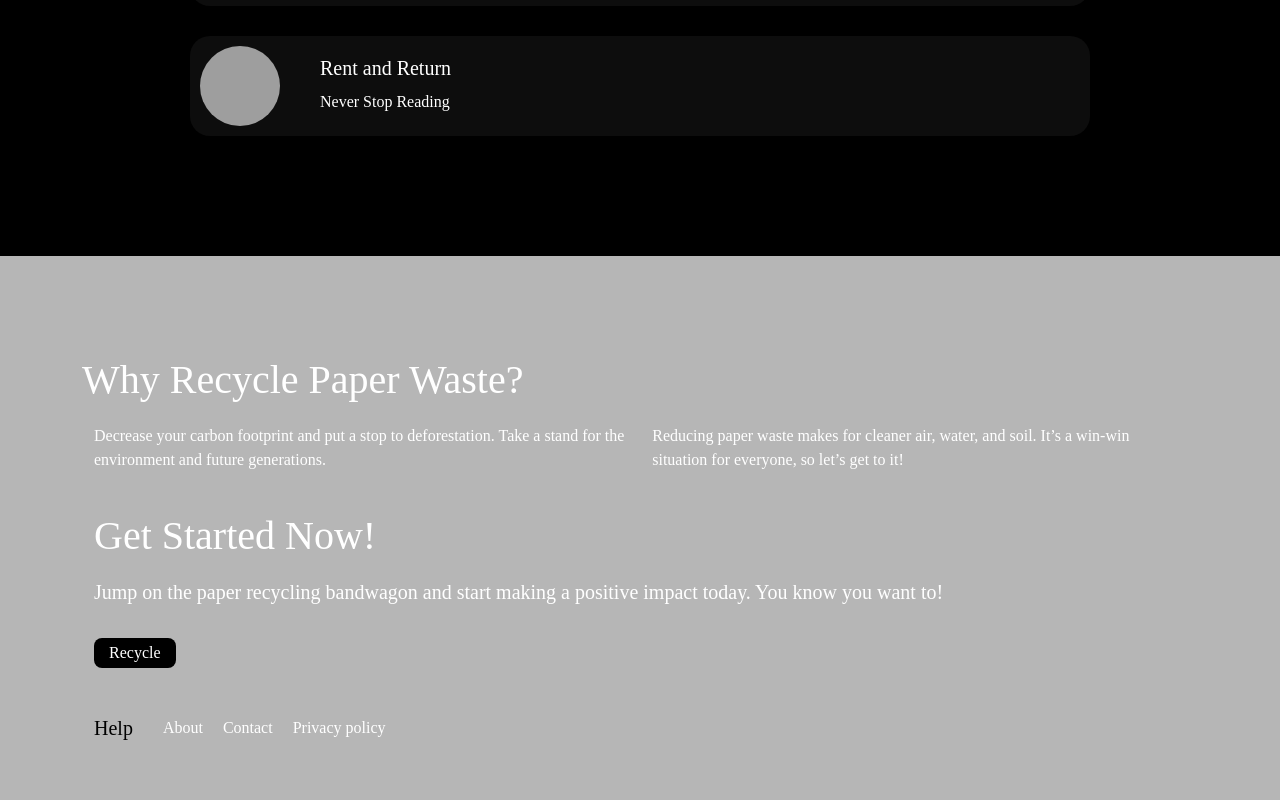
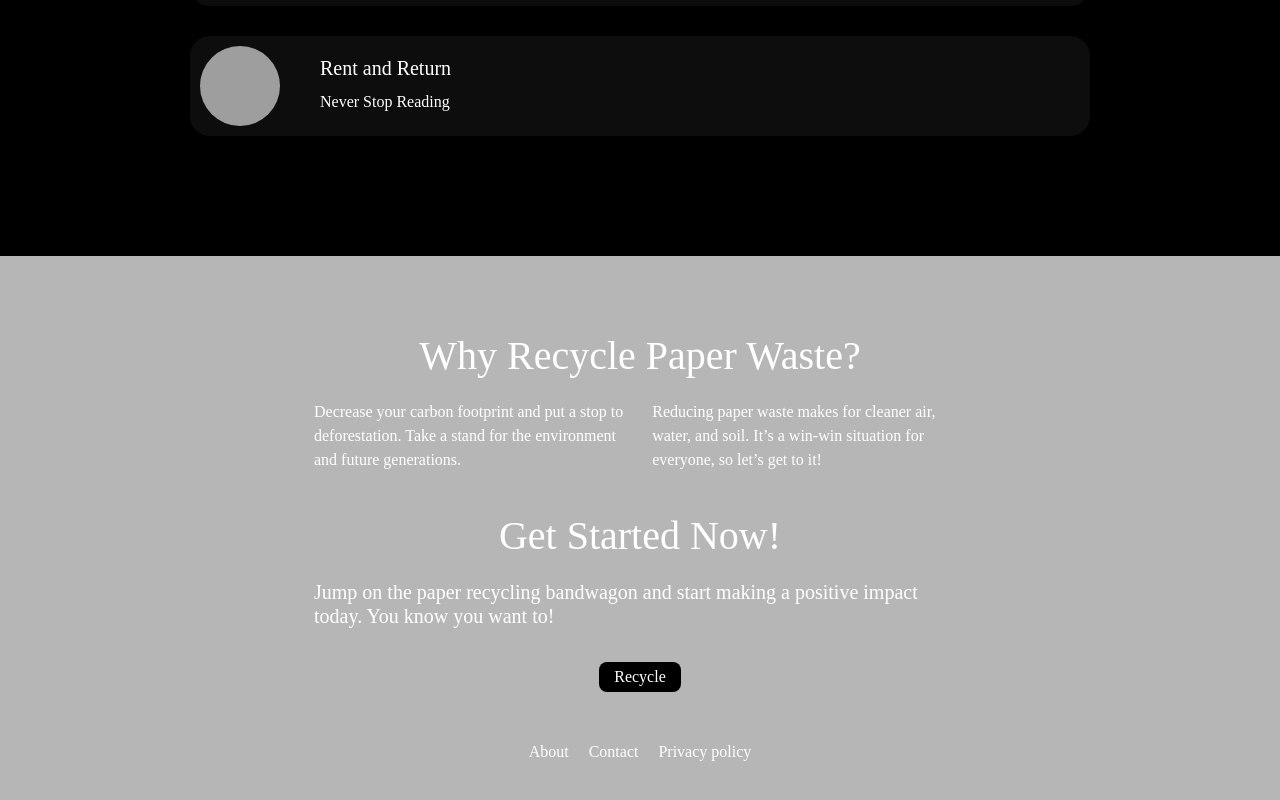
Before and after one commit to vaibhavrawat24/BookSellF, a React (Create React App) app in the folder client/: page / in a window 1280 px wide. Shown: the part 944-1744 px from the top of the page. Built offline with nearby package versions, Linux system fonts and the light colour scheme; grey boxes are pictures that could not be loaded.

Commit message:
edited cart page

```diff
--- a/client/src/components/Layout/Header.js
+++ b/client/src/components/Layout/Header.js
@@ -8,11 +8,14 @@ import SearchInput from "../Form/SearchInput";
 import useCategory from "../../hooks/useCategory";
 import { useCart } from "../../context/cart";
 import {
+  CopyOutlined,
+  EnvironmentOutlined,
   ShoppingCartOutlined,
   UserOutlined,
   HomeOutlined,
   PaperClipOutlined,
   ProfileOutlined,
+  ClearOutlined,
 } from "@ant-design/icons";
 
 import "../Styles/search.css";
@@ -35,7 +38,12 @@ const Header = () => {
     <>
       <nav
         className="navbar navbar-expand-lg bg-body-tertiary"
-        style={{ position: "fixed", top: 0, width: "100%", zIndex: 100 }}
+        style={{
+          position: "fixed",
+          top: 0,
+          width: "100%",
+          zIndex: 100,
+        }}
       >
         <div
           className="container-fluid"
@@ -54,7 +62,7 @@ const Header = () => {
           </button>
           <Link to="/" className="navbar-brand">
             {" "}
-            <GiBookCover /> BookSellf
+            <GiBookCover /> BookSellF
           </Link>
           <div className="collapse navbar-collapse" id="navbarTogglerDemo03">
             <ul className="navbar-nav ms-auto mb-2 mb-lg-0">
@@ -163,7 +171,7 @@ const Header = () => {
               </li>
               <li className="nav-item">
                 <NavLink to="/recycle" className="nav-link">
-                  <PaperClipOutlined title="recycle" />
+                  <ClearOutlined title="recycle" />
                 </NavLink>
               </li>
             </ul>
--- a/client/src/index.css
+++ b/client/src/index.css
@@ -10,14 +10,15 @@
   font-family: "Poppins", sans-serif;
   font-size: 17px;
   line-height: 26px;
-  text-transform: uppercase;
-  color: #ffffff;
-  background-color: #ffffff;
-  /* box-shadow: 0 8px 6px -6px gray;
-  --webkit-box-shadow: 0 8px 6px -6px gray;
-  border-bottom: 0px solid gray !important; */
+  /*
+  color: white !important;
+  background-color: white !important; */
 }
 
+/* .navbar.navbar-expand-lg.bg-body-tertiary {
+  color: transparent !important;
+  background-color: transparent !important;
+} */
 .nav-link {
   font-weight: 300 !important;
 }
--- a/client/src/pages/CartPage.js
+++ b/client/src/pages/CartPage.js
@@ -150,7 +150,7 @@ const CartPage = () => {
               : `Hey  ${auth?.token && auth?.user?.name}, `}
             {/* <p className="heading"> */}
             {cart?.length
-              ? `you have ${cart.length} items in your cart! ${
+              ? `you have ${cart.length} items in your cart. ${
                   auth?.token ? "" : "Please login to checkout !"
                 }`
               : " your cart is empty !"}
--- a/client/src/pages/Home.js
+++ b/client/src/pages/Home.js
@@ -34,7 +34,7 @@ const Home = () => {
                   event.target.style.backgroundColor = "#003049";
                 }}
                 onMouseUp={(event) => {
-                  event.target.style.transform = "scale(1)";
+                  event.target.style.transform = "scale(0.95)";
                   event.target.style.backgroundColor = "#003049";
                 }}
                 style={{
@@ -102,10 +102,15 @@ const Home = () => {
         </div>
       </div>
       <div id="div3" className="div-container">
-        <div className="container last">
-          <h1>Why Recycle Paper Waste?</h1>
+        <div
+          className="container last"
+          style={{
+            width: "700px",
+          }}
+        >
+          <h1 style={{ textAlign: "center" }}>Why Recycle Paper Waste?</h1>
           <div className="container v">
-            <p>
+            <p style={{ marginRight: "10px" }}>
               Decrease your carbon footprint and put a stop to deforestation.
               Take a stand for the environment and future generations.
             </p>
@@ -114,9 +119,17 @@ const Home = () => {
               a win-win situation for everyone, so let’s get to it!
             </p>
           </div>
-          <div className="container get">
+          <div
+            className="container get"
+            style={{
+              display: "flex",
+              flexDirection: "column",
+              alignItems: "center",
+              justifyContent: "center",
+            }}
+          >
             <br />
-            <h1>Get Started Now!</h1>
+            <h1 style={{ textAlign: "center" }}>Get Started Now!</h1>
             <h5>
               Jump on the paper recycling bandwagon and start making a positive
               impact today. You know you want to!
@@ -148,24 +161,36 @@ const Home = () => {
           <br />
           <br />
 
-          <div className="container next">
-            <h5 style={{ color: "black", marginRight: "30px" }}>Help</h5>
+          <div
+            className="container next"
+            style={{
+              display: "flex",
 
+              alignItems: "center",
+              justifyContent: "center",
+            }}
+          >
             <p
-              style={{ marginRight: "20px" }}
+              style={{ cursor: "pointer", marginRight: "20px" }}
               onClick={() => navigate(`/about`)}
             >
               About
             </p>
 
             <p
-              style={{ marginRight: "20px" }}
+              style={{ cursor: "pointer", marginRight: "20px" }}
               onClick={() => navigate(`/contact`)}
             >
               Contact
             </p>
 
-            <p onClick={() => navigate(`/policy`)}> Privacy policy</p>
+            <p
+              style={{ cursor: "pointer" }}
+              onClick={() => navigate(`/policy`)}
+            >
+              {" "}
+              Privacy policy
+            </p>
           </div>
         </div>
       </div>
--- a/client/src/pages/Policy.js
+++ b/client/src/pages/Policy.js
@@ -6,7 +6,19 @@ import "../styles/homepage.css";
 const Policy = () => {
   return (
     <Layout title={"Privacy Policy"}>
-      <div className="row privacy" style={{ fontFamily: "Calisto MT, serif" }}>
+      <div
+        className="text-center row privacy"
+        style={{
+          fontFamily: "Calisto MT, serif",
+        }}
+        // style={{
+        //   fontFamily: "Calisto MT, serif",
+        //   display: "flex",
+        //   flexDirection: "column",
+        //   alignItems: "center",
+        //   justifyContent: "center",
+        // }}
+      >
         <div>
           <h1 className="text-center">BookSellF Privacy Policy</h1>
           <br />
--- a/client/src/pages/ProductDetails.js
+++ b/client/src/pages/ProductDetails.js
@@ -84,17 +84,17 @@ const ProductDetails = () => {
   };
 
   const showReviewModal = () => {
-    const modal = document.getElementById("myModal");
+    const modal = document.getElementById("myReviewModal");
     modal.style.display = "block";
   };
 
   const closeReviewModal = () => {
-    const modal = document.getElementById("myModal");
+    const modal = document.getElementById("myReviewModal");
     modal.style.display = "none";
   };
 
   const handleOutsideClickReview = (event) => {
-    const modal = document.getElementById("myModal");
+    const modal = document.getElementById("myReviewModal");
     if (event.target === modal) {
       modal.style.display = "none";
     }
@@ -223,7 +223,7 @@ const ProductDetails = () => {
             Read/Post Reviews
           </h6>
           <div
-            id="myModal"
+            id="myReviewModal"
             className="modal"
             onClick={handleOutsideClickReview}
             style={{ fontFamily: "Calisto MT, serif" }}
--- a/client/src/styles/homepage.css
+++ b/client/src/styles/homepage.css
@@ -403,6 +403,10 @@
 
 .row.privacy {
   margin-top: 80px;
+  display: flex;
+  flex-direction: column;
+  align-items: center;
+  justify-content: center;
 }
 
 .filter-container {
```
